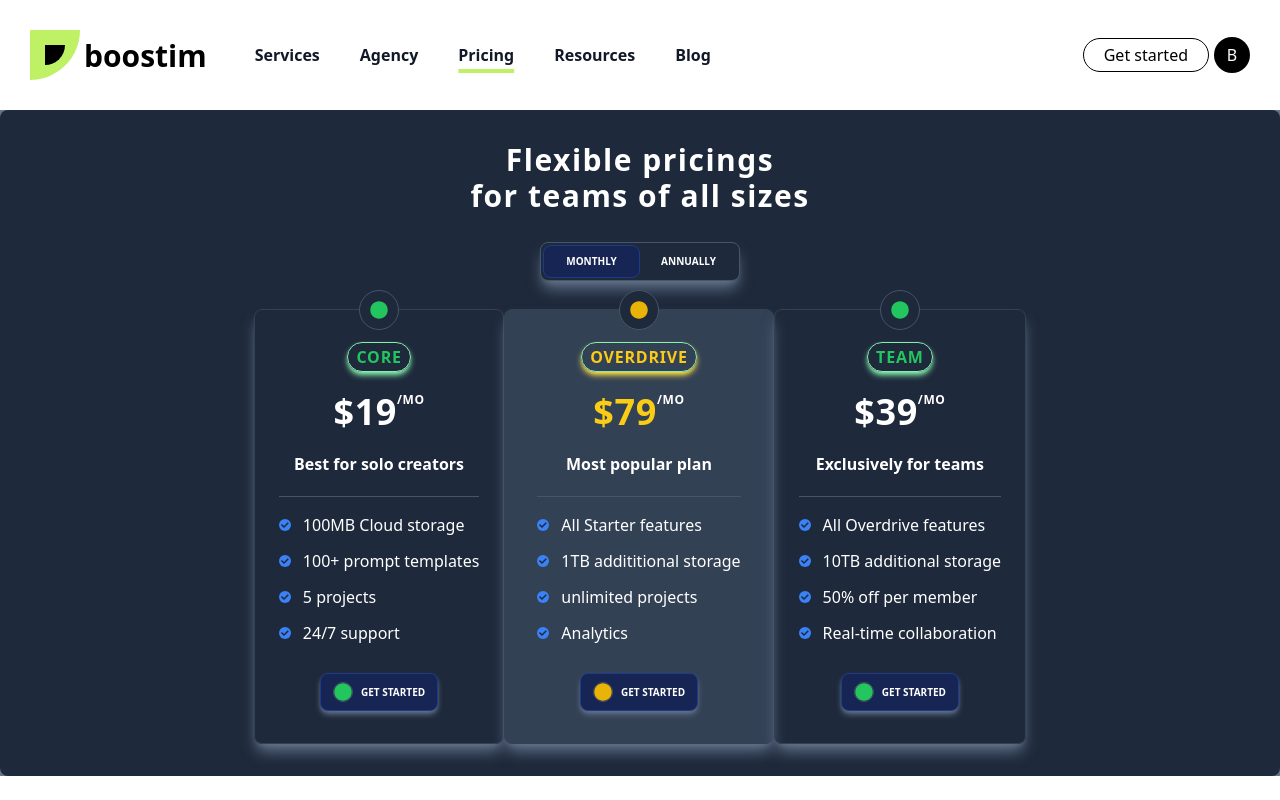
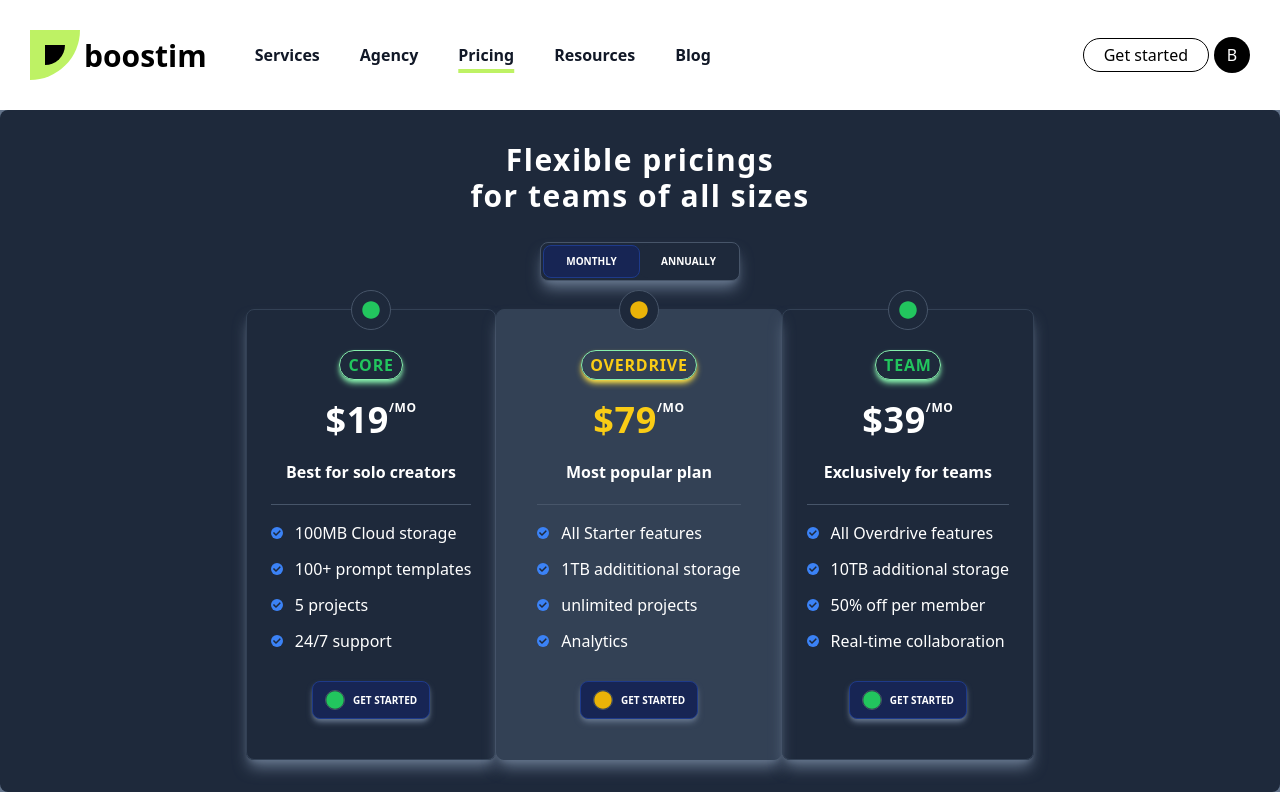
Before and after one commit to Joelkirabo/next-tailwind, a Next.js app: page /pricing in a window 1280 px wide. Built offline with nearby package versions, Linux system fonts and the light colour scheme.

Commit message:
still on padding of cards

```diff
--- a/app/pricing/page.jsx
+++ b/app/pricing/page.jsx
@@ -72,7 +72,7 @@ export default function Pricing(){
                     {
                         packs.map((pack)=>{
                             return(
-                                <div key={pack.id} className={` ${pack.title===popular?"bg-slate-700 flex justify-center flex-col text-white border border-slate-700 rounded-lg p-8  shadow-lg shadow-slate-500 relative":"relative  shadow-lg shadow-slate-500 flex justify-center flex-col text-white border border-slate-700 rounded-lg p-6"} `}>
+                                <div key={pack.id} className={` ${pack.title===popular?"bg-slate-700 flex justify-center flex-col text-white border border-slate-700 rounded-lg p-10  shadow-lg shadow-slate-500 relative":"relative shadow-lg shadow-slate-500 flex justify-center flex-col text-white border border-slate-700 rounded-lg p-6"} `}>
                                     <div className="h-10 w-10 rounded-full bg-slate-800 border border-slate-600 self-center absolute top-[-20px] flex justify-center items-center"><FaCircle className={`   ${pack.title===popular?"text-lg text-yellow-500 font-bold ":"text-lg text-green-500 font-bold"}` }/></div>
                                     <div className='flex justify-center flex-col gap-5  pb-5 border-b border-slate-600'>
                                 <span className={ `${pack.title===popular?'mx-auto border title font-bold border-green-300 py-0.5 px-2 rounded-full tracking-wider shadow-md shadow-yellow-300':'shadow-md shadow-green-300 mx-auto border text-green-500 font-bold border-green-300 py-0.5 px-2 rounded-full tracking-wider'}`}>{pack.title}</span>
```
